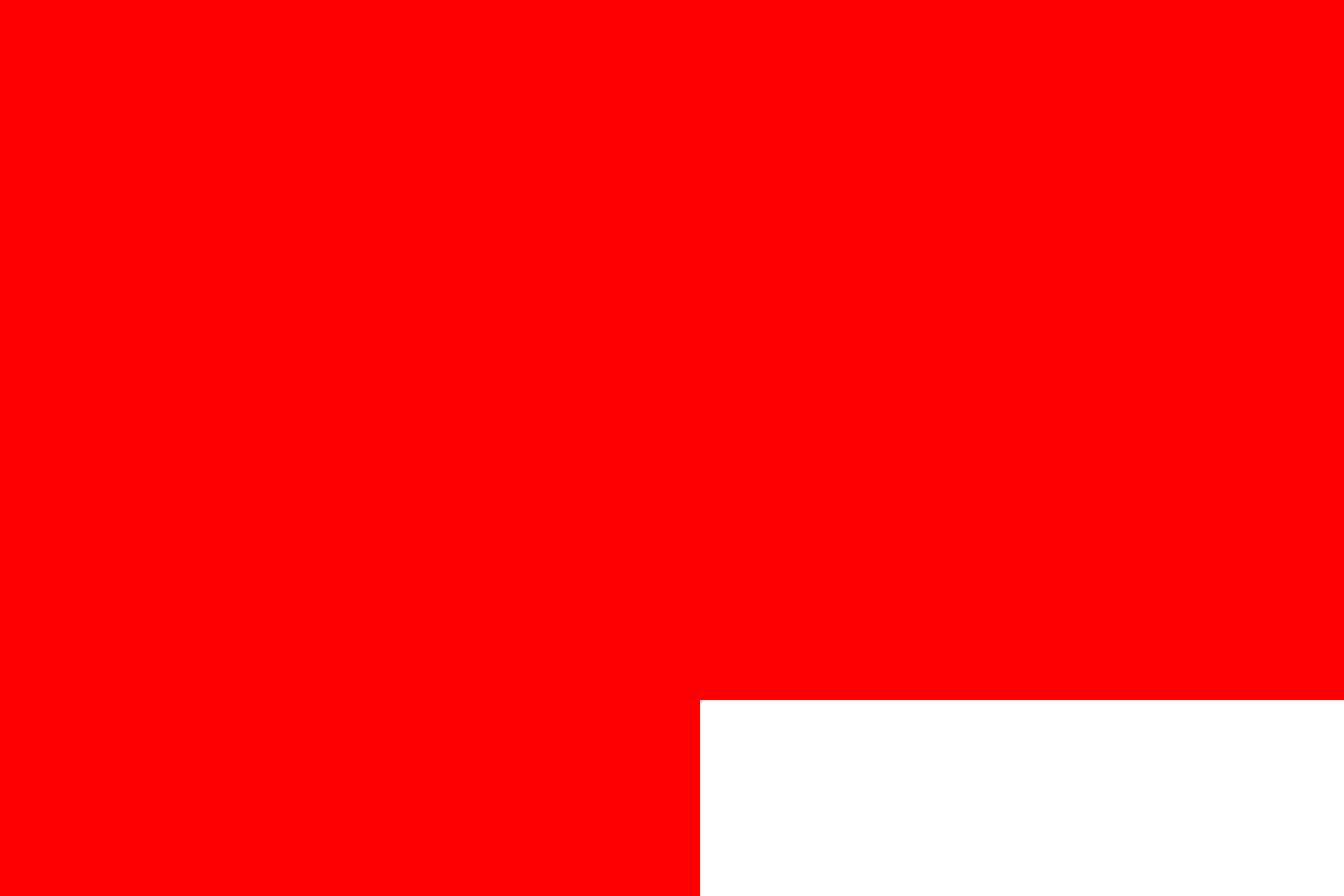
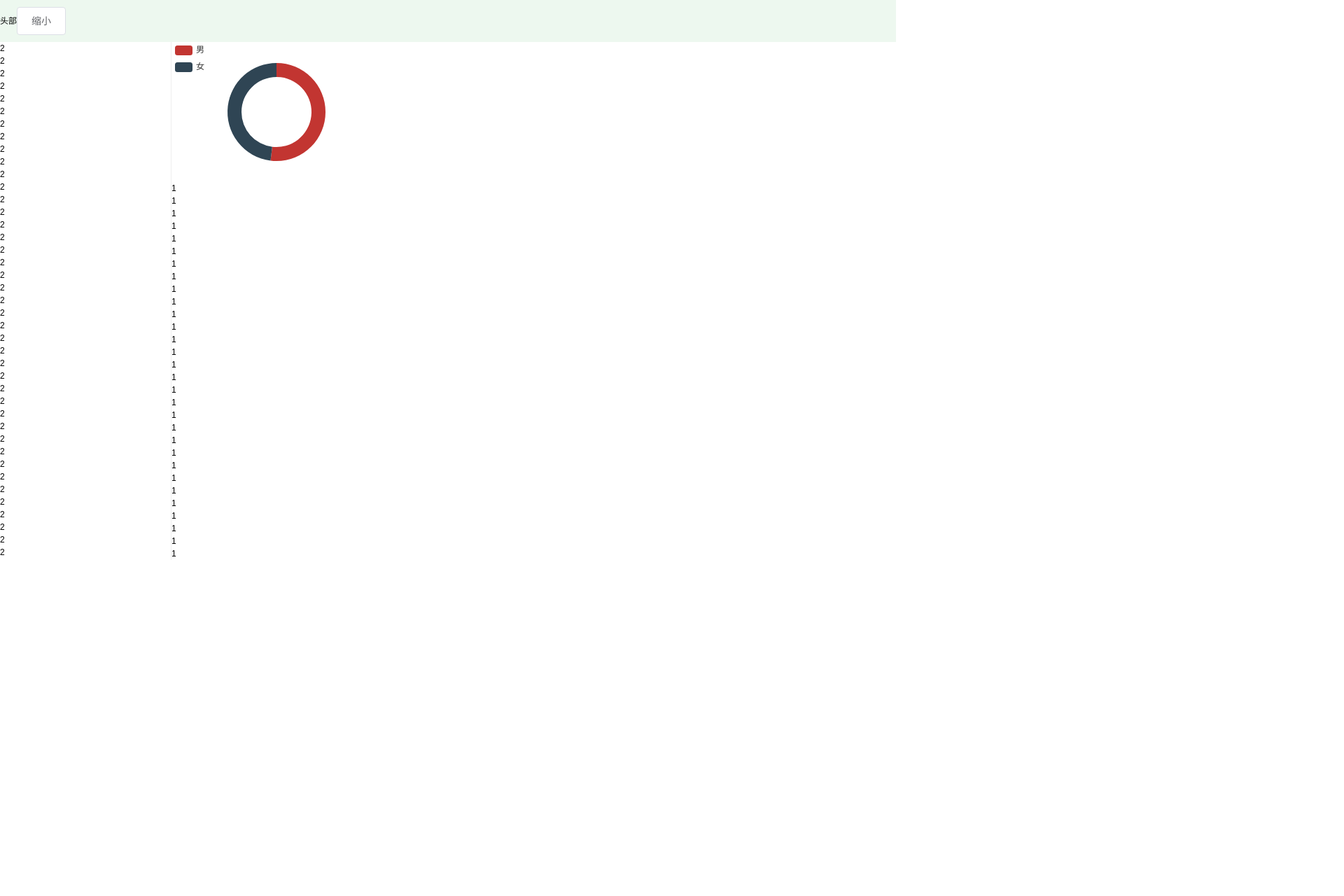
Before and after one commit to molifei/vue-template, a Vue app: page /chart in a window 1280 px wide. Shown: the top 1280 px of the page at 70% size, 1920 px wide, since content can reach past the window. After the commit the page ends 800 px from the top, so only its background shows below. Built offline with nearby package versions, Linux system fonts and the light colour scheme; what vue-quill-editor would draw is missing.

Commit message:
feat：添加布局容器

```diff
--- a/src/App.vue
+++ b/src/App.vue
@@ -1,9 +1,5 @@
 <template>
   <div id="app">
-    <div class="dv">
-
-    </div>
-    <p>小明</p>
     <transition name="slide" mode="out-in">
       <router-view></router-view>
     </transition>
@@ -12,9 +8,9 @@
 
 <style scoped lang="less">
   .dv {
-    width: 100rem;
-    height: 100rem;
-    border: 10rem solid red;
+    width: .1rem;
+    height: .1rem;
+    border: 1px solid red;
   }
 
   p {
--- /dev/null
+++ b/src/Layout/Layout.vue
@@ -0,0 +1,158 @@
+<template>
+  <div class="layout-wrap">
+    <header class="layout-header">
+      <h1>头部</h1>
+      <el-button @click="isCollapse=!isCollapse">缩小</el-button>
+    </header>
+
+    <main class="layout-container">
+      <aside class="layout-left" :class="isCollapse?'collapse':'un-collapse'">
+        <div>
+          <p>2</p>
+          <p>2</p>
+          <p>2</p>
+          <p>2</p>
+          <p>2</p>
+          <p>2</p>
+          <p>2</p>
+          <p>2</p>
+          <p>2</p>
+          <p>2</p>
+          <p>2</p>
+          <p>2</p>
+          <p>2</p>
+          <p>2</p>
+          <p>2</p>
+          <p>2</p>
+          <p>2</p>
+          <p>2</p>
+          <p>2</p>
+          <p>2</p>
+          <p>2</p>
+          <p>2</p>
+          <p>2</p>
+          <p>2</p>
+          <p>2</p>
+          <p>2</p>
+          <p>2</p>
+          <p>2</p>
+          <p>2</p>
+          <p>2</p>
+          <p>2</p>
+          <p>2</p>
+          <p>2</p>
+          <p>2</p>
+          <p>2</p>
+          <p>2</p>
+          <p>2</p>
+          <p>2</p>
+          <p>2</p>
+          <p>2</p>
+          <p>2</p>
+          <p>2</p>
+          <p>2</p>
+          <p>2</p>
+          <p>2</p>
+          <p>2</p>
+          <p>2</p>
+          <p>2</p>
+          <p>2</p>
+          <p>2</p>
+          <p>2</p>
+          <p>2</p>
+          <p>2</p>
+          <p>2</p>
+          <p>2</p>
+          <p>2</p>
+          <p>2</p>
+          <p>2</p>
+          <p>2</p>
+          <p>2</p>
+          <p>2</p>
+          <p>2</p>
+          <p>2</p>
+          <p>2</p>
+          <p>2</p>
+          <p>2</p>
+          <p>2</p>
+          <p>2</p>
+          <p>2</p>
+          <p>2</p>
+          <p>2</p>
+          <p>2</p>
+          <p>2</p>
+          <p>2</p>
+          <p>2</p>
+          <p>2</p>
+          <p>2</p>
+          <p>2</p>
+          <p>2</p>
+          <p>2</p>
+          <p>2</p>
+          <p>2</p>
+        </div>
+      </aside>
+      <section class="layout-right">
+        <router-view></router-view>
+      </section>
+    </main>
+
+  </div>
+</template>
+
+<script>
+export default {
+  name: "Layout",
+  data() {
+    return {
+      isCollapse: false
+    }
+  }
+}
+</script>
+
+<style scoped lang="less">
+  .layout-wrap {
+    .layout-header {
+      width: 100%;
+      height: 60px;
+      position: fixed;
+      top: 0;
+      left: 0;
+      background-color: #edf8ef;
+      z-index: 999;
+      display: flex;
+      align-items: center;
+      justify-content: flex-start;
+    }
+
+    .layout-container {
+      padding-top: 60px;
+      display: flex;
+      height: 100vh;
+
+      .layout-left {
+        min-height: 100%;
+        background-color: #fff;
+        border-right: 1px solid #eee;
+        transition: flex .5s ease-in-out;
+        overflow-y: auto;
+
+        &.collapse {
+          flex: 0 0 60px;
+        }
+
+        &.un-collapse {
+          flex: 0 0 245px;
+        }
+      }
+
+      .layout-right {
+        min-height: 100%;
+        flex: 1;
+        background-color: #fff;
+        overflow-y: auto;
+      }
+    }
+  }
+</style>
--- a/src/router/index.js
+++ b/src/router/index.js
@@ -25,10 +25,10 @@ const routes = [
     path: '/lazy',
     name: 'Lazy',
     component: () => import('../views/Lazy/Lazy'),
-    children:[
+    children: [
       {
-        path:"/lazy/son",
-        name:"lazy-son",
+        path: "/lazy/son",
+        name: "lazy-son",
         component: () => import('../views/Lazy/LazySon'),
       }
     ]
@@ -37,11 +37,6 @@ const routes = [
     path: '/edit',
     name: 'Edit',
     component: () => import('../views/Edit/Edit')
-  },
-  {
-    path: '/chart',
-    name: 'Chart',
-    component: () => import('../views/Chart/Chart')
   },
   {
     path: '/music',
@@ -54,14 +49,27 @@ const routes = [
     component: () => import('../views/WebSocket/WebSocket')
   },
   {
-    path: '/table',
-    name: 'Table',
-    component: () => import('../views/TableShow/TableShow')
-  },
-  {
     path: '/st',
     name: 'StoreTest',
     component: () => import('../views/StoreTest/StoreTest')
+  },
+  {
+    path: '/admin',
+    name: 'Admin',
+    redirect: "/chart",
+    component: () => import('../Layout/Layout'),
+    children: [
+      {
+        path: '/chart',
+        name: 'Chart',
+        component: () => import('../views/Chart/Chart')
+      },
+      {
+        path: '/table',
+        name: 'Table',
+        component: () => import('../views/TableShow/TableShow')
+      },
+    ]
   },
 ]
 
--- a/src/views/Chart/Chart.vue
+++ b/src/views/Chart/Chart.vue
@@ -4,6 +4,58 @@
 
         </div>
         <div id="map"></div>
+      <p>1</p>
+      <p>1</p>
+      <p>1</p>
+      <p>1</p>
+      <p>1</p>
+      <p>1</p>
+      <p>1</p>
+      <p>1</p>
+      <p>1</p>
+      <p>1</p>
+      <p>1</p>
+      <p>1</p>
+      <p>1</p>
+      <p>1</p>
+      <p>1</p>
+      <p>1</p>
+      <p>1</p>
+      <p>1</p>
+      <p>1</p>
+      <p>1</p>
+      <p>1</p>
+      <p>1</p>
+      <p>1</p>
+      <p>1</p>
+      <p>1</p>
+      <p>1</p>
+      <p>1</p>
+      <p>1</p>
+      <p>1</p>
+      <p>1</p>
+      <p>1</p>
+      <p>1</p>
+      <p>1</p>
+      <p>1</p>
+      <p>1</p>
+      <p>1</p>
+      <p>1</p>
+      <p>1</p>
+      <p>1</p>
+      <p>1</p>
+      <p>1</p>
+      <p>1</p>
+      <p>1</p>
+      <p>1</p>
+      <p>1</p>
+      <p>1</p>
+      <p>1</p>
+      <p>1</p>
+      <p>1</p>
+      <p>1</p>
+      <p>1</p>
+      <p>1</p>
     </div>
 </template>
 
```
